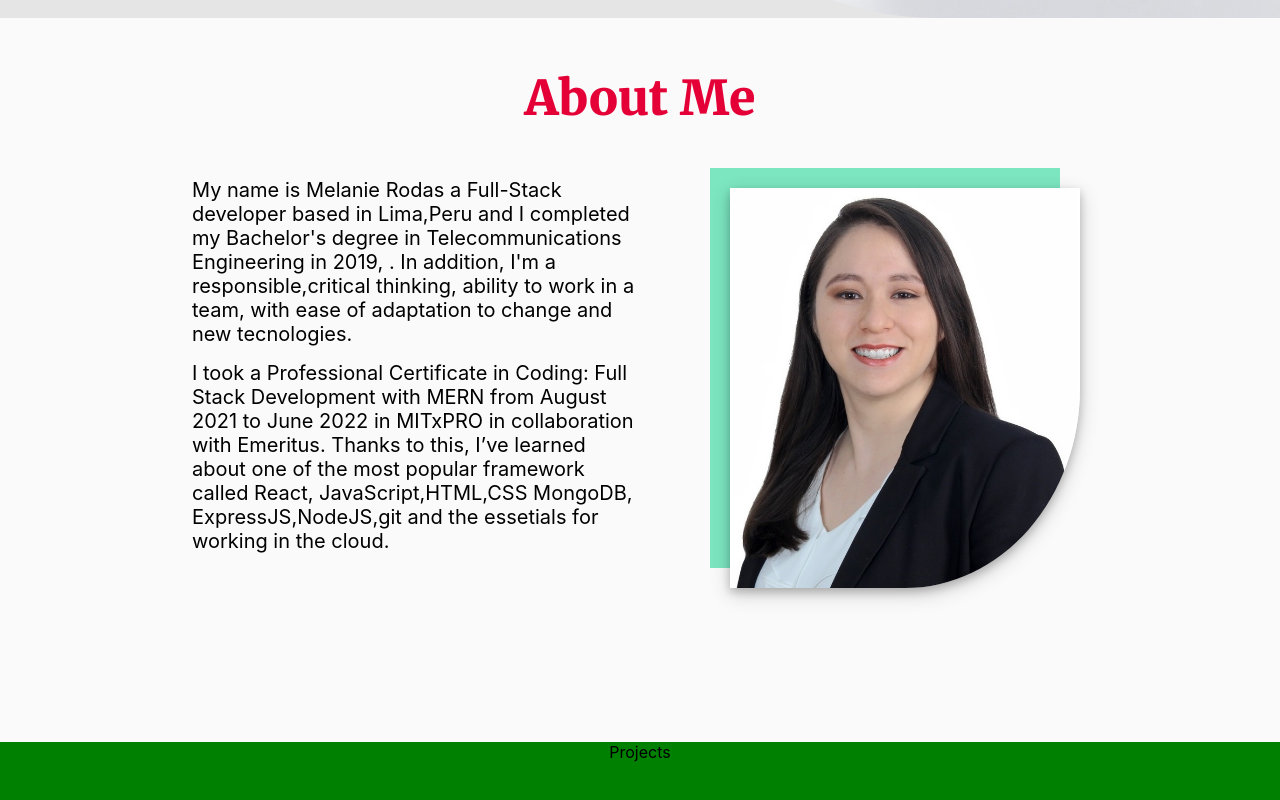
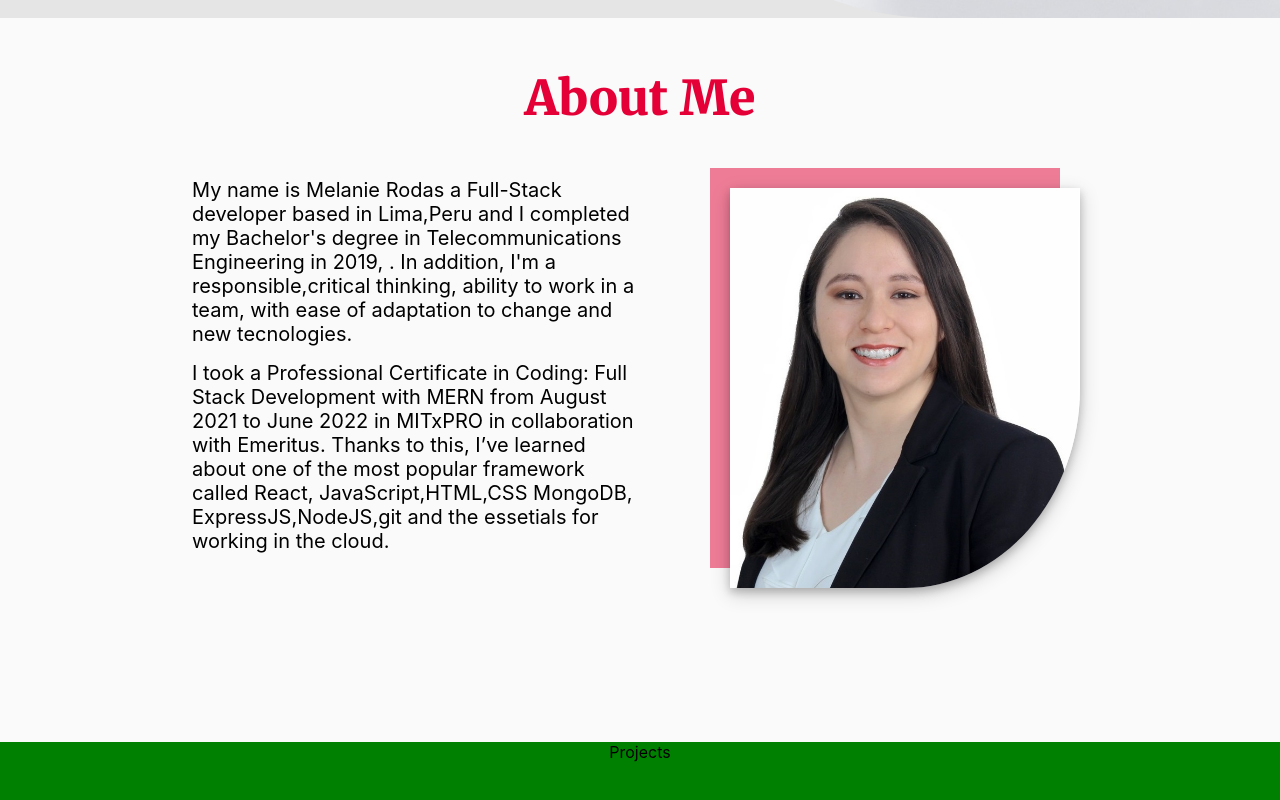
Before and after one commit to melanierolo/Portfolio-react, a React (Create React App) app: page / in a window 1280 px wide. Shown: the part 862-1662 px from the top of the page. Built offline with nearby package versions, Linux system fonts and the light colour scheme.

Commit message:
about section: changed image background color

```diff
--- a/src/components/About/style.css
+++ b/src/components/About/style.css
@@ -81,7 +81,7 @@
   height: 400px;
   opacity: 50%;
   object-fit: contain;
-  background-color: #00d389;
+  background-color: #e40037;
 }
 
 @media screen and (max-width: 970px) {
```
Also changed, not shown: src/assets/fonts/Poppins-Light.ttf (added).
